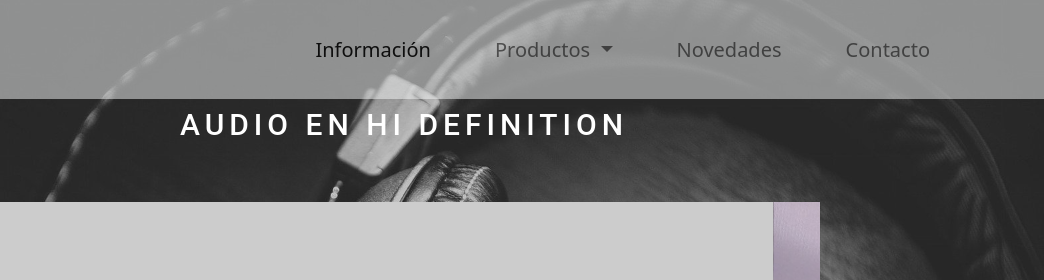
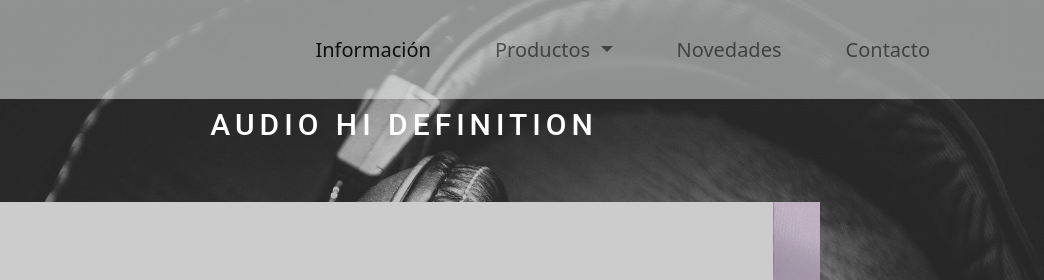
Before and after one commit to corinatt/desafio-15, a website: page index.html in a window 1280 px wide. Shown: the top 280 px of the page, 236-1280 px from the left. Drawn offline with nearby package versions, Linux system fonts and the light colour scheme; placeholder pictures from the web are drawn by us; files whose address does not match are found by name; a web font is replaced by a local one.

Commit message:
actualizacion h1

```diff
--- a/index.html
+++ b/index.html
@@ -70,7 +70,7 @@
   </header>
   <main>
     <section class="titulo-index">
-      <h1>Audio en Hi definition</h1>
+      <h1>Audio Hi definition</h1>
     </section>
     <!-- carrusell -->
     <section class="container">
```
